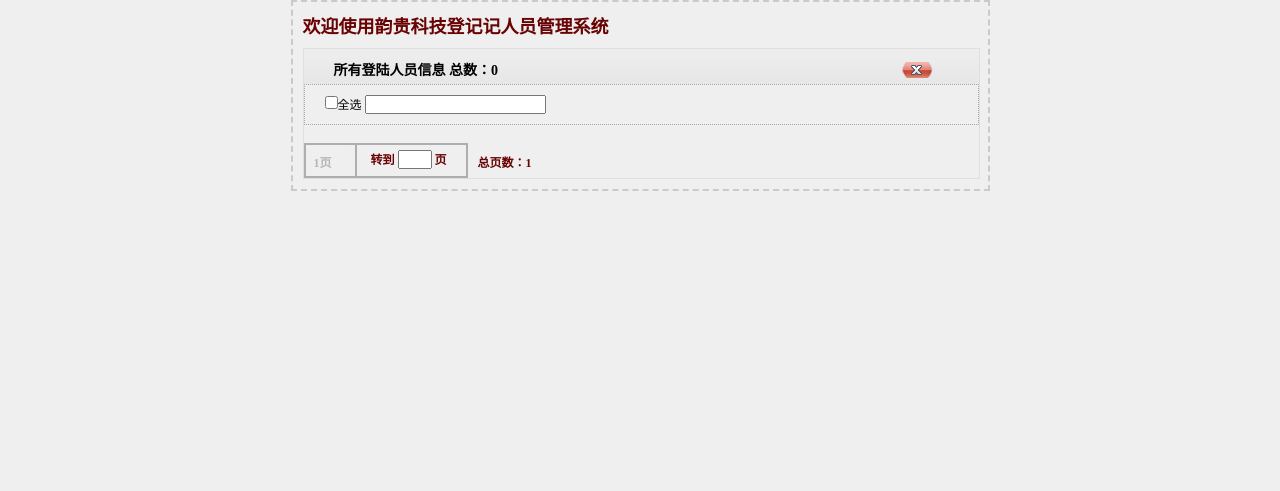
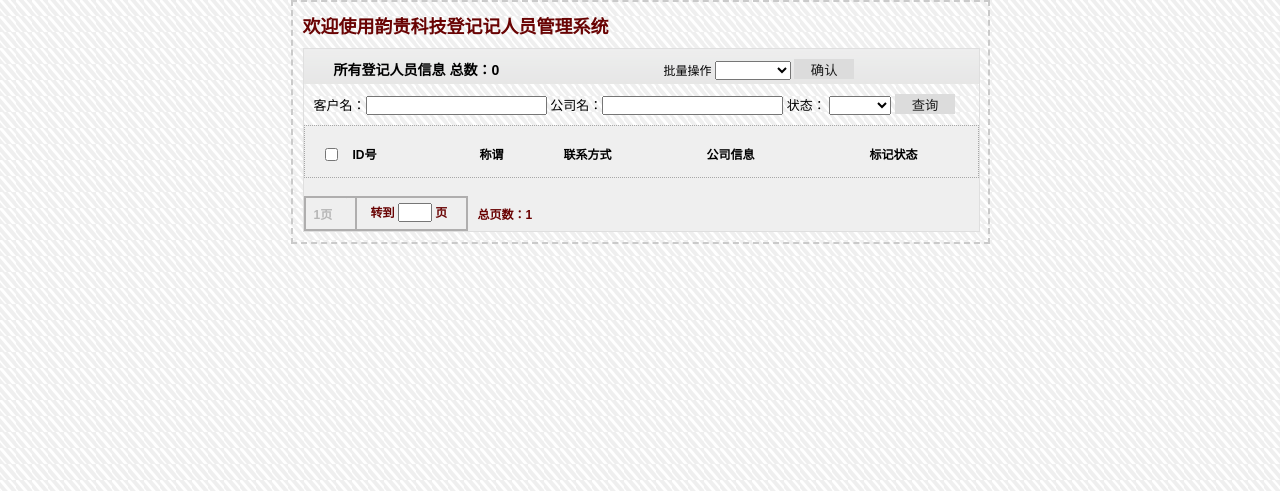
Before and after one commit to emailcar/register, a PHP site: page /include/all.php?page_number=1 in a window 1280 px wide. Shown: the top 491 px of the page. Run offline with PHP 8.4, Linux system fonts and the light colour scheme; data that the repository does not hold is empty; some libraries are stand-ins or nearby versions.

Commit message:
2013-8-9/*style demo*/
Signed-off-by: iscod <ascoon@163.com>

```diff
--- a/admin.php
+++ b/admin.php
@@ -14,7 +14,7 @@
             <li id="mian_meun_i"><img src="images/icon_home.png"/>后台主页</li>
             <li id="mian_meun_t"><img src="images/icon_pages.png"/>今日预登记</li>
             <li id="mian_meun_a"><img src="images/icon_posts.png"/>登记记录</li>
-            <li id="mian_meun_i"><img src="images/icon_pages.png"/>账户管理</li>
+            <li id="mian_meun_m"><img src="images/icon_pages.png"/>账户管理</li>
         </ul>
     </div><!--end page_left tag-->
     <div id="page_content">
--- a/css/index.css
+++ b/css/index.css
@@ -1,3 +1,6 @@
+/*******Powered by 韵贵科技***********/
+/*******author iscod******************/
+/*******blog www.iscod.com************/
 html,body{
 	margin: 0;
 	padding: 0;
@@ -5,6 +8,7 @@ html,body{
 body{
 	width: 1100px;
 	margin: 0 auto;
+	font-family: arial,'宋体';
 }
 div,h1,h2,h3,h4,h5,h6,ul,ol,li,p,a,img,form,input {
 	margin: 0;
@@ -15,7 +19,7 @@ a {
     color: #690303;
 }
 body {
-	background: #efefef;
+	background: url(../images/bg.png);
 	border: 2px dashed #CACACA;
 	width: 695px;
 }
@@ -35,20 +39,55 @@ body {
 	background: url(../images/h_bg.png);
 	height: 35px;
 }
+#new_batch {
+	margin: -20px 0 0 360px;
+	font-size: 12px;
+}
+#query_news {
+	margin: 10px;
+	font-size: 13px
+}
+#pag_content {
+	background: #efefef;
+}
 #h_cont h3{
 	font-size: 14px;
 	padding: 10px 0 0 30px;
 }
-#new_delete a {
+#new_delete_a{
+	margin: 0;
+}
+#new_delete_a a {
+	background: url(../images/delete.png) no-repeat;
+}
+.new_delete {
+	margin: -30px 0 0 620px;
+}
+.new_delete a {
 	float: right;
 	margin: -17px 38px 0 0;
 	height: 17px;
-	background: url(../images/delete.png) no-repeat;
+	background: url(../images/delete_a.png) no-repeat;
 	width: 40px;
 	display: block;
 	overflow: hidden;
 	line-height: 10em;
 }
+.button {
+	width: 60px;
+	height: 20px;
+	margin: 0;
+	background: #dcdcdc;
+	color: #1c1c1c;
+	padding: 0;
+	border: 0;
+	cursor: pointer;
+}
+.button:hover {
+	background: #690505;
+	color: #b2b2b2
+}
+/********today.php and all.php***********/
 li {
 	list-style: none;
 }
@@ -56,6 +95,7 @@ li.user_news {
     font-size: 12px;
     padding: 10px 20px;
     border: 1px dotted #A7A7A7;
+    height: 55px;
 }
 li.user_news:hover {
     background: rgb(189, 189, 189);
@@ -85,13 +125,15 @@ li#back_p_i {
 	font-weight: 700;
 
 }
-#page_set li ul li#print_p {
+#pag_content ul #page_set li ul li#print_p {
 	color: #B6B6B6;
 }
-#page_set li ul li{
+
+#pag_content ul #page_set li ul li{
 	float: left;
 	font-size: 12px;
 	color: #690303;
+	margin: 0;
     padding: 10px;
     height: 35px;
 }
@@ -112,3 +154,80 @@ li.back_p_3 {
 li.back_p_3:hover {
 	background: url(../images/ph_bg.png) -162px 0 no-repeat;
 }
+.sign_bg,.n_sign_bg {
+	margin: -40px 0 0 580px;
+	height: 20px;
+	width: 20px;
+	overflow: hidden;
+}
+.sign_bg {
+	background: url(../images/sign_bg.png);
+}
+.n_sign_bg {
+	background: url(../images/n_sign_bg.png);
+}
+.sign_bg a,.n_sign_bg a {
+	display: block;
+	height: 20px;
+	width: 20px;
+	line-height: 10em;
+}
+#pag_content ul li ul li {
+	float: left;
+	margin: 10px 15px 0 0;
+	line-height: 150%;
+}
+#user_news_o {
+	height: 31px;
+	font-weight: 600;
+}
+#user_news_a input {
+	margin: 2px 0 0 0;
+}
+#user_news_b {
+	padding: 0;
+}
+#user_news_c {
+	padding: 0 0 0 88px
+}
+#user_news_d {
+	padding: 0 0 0 45px;
+}
+#user_news_e {
+	padding: 0 0 0 80px;
+}
+#user_news_f {
+	padding: 0 0 0 100px
+}
+
+/*****manage.php ******/
+.page_c {
+	padding: 20px;
+}
+.page_c form {
+	margin: 10px;
+	padding: 10px;
+	border: 1px solid #E4E4E4;
+}
+.page_c p {
+	font-weight: 600;
+	font-size: 12px;
+	color: #884242;
+	margin: 10px 0;
+
+}
+input#new_password_a{
+	margin: 0 0 0 13px;
+}
+#add_staff {
+	float: left;
+	width: 45%;
+}
+/***********/
+/*****user_news.php*******/
+#sign_number {
+	margin: -16px 0 0 460px;
+	font-size: 12px;
+	font-weight: 600;
+}
+/*************************/
--- a/include/all.php
+++ b/include/all.php
@@ -6,27 +6,63 @@
 	<div id="content">
 		<div id="h_cont">
 			<h3>
-				所有登陆人员信息
+				所有登记人员信息
 				总数：<?php
 				require "mysql.php";
 				echo $number;?>
 			</h3>
-			<div id="new_delete"><a href="#">删除</a></div>
+			<div id="new_batch">
+				<form action="#" method="post">
+					批量操作
+					<select>
+						<option></option>
+						<option name="select_delete">删除</option>
+						<option name="c_call">标记</option>
+						<option name="c_call">取消标记</option>
+					</select>
+					<input type="submit" class="button" value="确认">
+				</form>
+			</div>
+			<!--
+				<div id="new_delete_a" class="new_delete"><a href="#">删除</a></div>
+			-->
 		</div><!--end _h_cont tag-->
+		<div id="query_news" >
+			<form action="#" method="post">
+				<label>客户名：<input type="text" name="news_name"></label>
+				<label>公司名：<input type="text" name="computer_name"></label>
+				<label>状态：
+					<select>
+						<option></option>
+						<option>已标记</option>
+						<option>未标记</option>
+					</select>
+				</label>
+				<input type="submit" class="button" value="查询">
+			</form>
+		</div>
 		<div id="pag_content">
 			<ul>
-				<li class="user_news">
-					<form action="" method="post">
-						<input id="check1" type="checkbox" name="all_box">全选
-						<input type="text">
-					</form>
+				<li id="user_news_o" class="user_news">
+					<ul>
+						<li id="user_news_a">
+							<form action="" method="post">
+								<input id="check1" type="checkbox" name="all_box">
+							</form>
+						</li>
+						<li id="user_news_b">ID号</li>
+						<li id="user_news_c">称谓</li>
+						<li id="user_news_d">联系方式</li>
+						<li id="user_news_e">公司信息</li>
+						<li id="user_news_f">标记状态</li>
+					</ul>
 				</li>
-
 				<?php
 				$x = 'all';
 				require 'function.php';?>
 			</ul>
 		</div><!--end page_content tag-->
+
 	</div>
 	<div id="footer">
 	</div>
--- a/include/common.inc
+++ b/include/common.inc
@@ -36,5 +36,6 @@ $copyright_list = 'http://www.iscod.com';//版权博客网址
 	$user_objective = $user_news['21'];
 	$user_interest = $user_news['22'];
 	$user_road = $user_news['23'];
+	$user_sign = $user_news['24'];
 //
 ?>
--- a/include/function.php
+++ b/include/function.php
@@ -41,12 +41,24 @@
 					for($i=0;$i<$number_a;$i++){
 						$user_news = mysql_fetch_array($f,MYSQL_NUM);
 						require 'common.inc';
-							echo '<li id="user_news_'.$id.'" class="user_news" value="'.$id.'">';
-								echo '<a href="user_news.php?user_id='.$id.'">';
-									echo '<p><input type="checkbox" value="1" name="box"/>';
-										echo '&nbspID号：'.$id.' 称呼：'.$user_last_name.$user_first_name.'-'.$user_title.' 职位：'.$user_job .' 手机号：'.$user_mobile.'';
-									echo '<p style="margin: 0px 0 0 25px;"> 公司：'.$user_company.' 电话：'.$user_tel_area.'-'.$user_tel.' 电子邮件：'.$user_email = $user_news['16'].' </p>';
-							echo '</a></li>';
+						echo '<li id="user_news_'.$id.'" class="user_news" value="'.$id.'">';
+							echo '<ul>';
+								echo '<a href="user_news.php?user_id='.$id.'&user_sign='.$user_sign.'">';
+									echo '<li><input type="checkbox" value="'.$id.'" name="box"/></li>';
+									echo '<li>ID号：'.$id.'<br>'.$user_date.'</li>';
+									echo '<li>称呼：'.$user_last_name.$user_first_name.'<br/>职位：'.$user_job .'</li>';
+								echo '</a>';
+									echo '<li>手机号：'.$user_mobile.'<br/>电子邮箱：'.$user_email.'</li>';
+									echo '<li>公司：'.$user_company.'<br/>电话：'.$user_tel_area.'-'.$user_tel.'</li>';
+									if($user_sign==0){
+										echo '<li><div class="n_sign_bg"><a href="#" title="添加标记">标记</a></div></li>';
+
+									}else {
+										echo '<li><div class="sign_bg"><a href="#" title="取消标记">取消标记</a></div></li>';
+									}
+									echo '<li><div class="new_delete"><a href="#" title="删除">删除</a></div></li>';
+							echo '</ul>';
+						echo '</li>';
 					}
 				}
 				if($print_number==''){
--- a/js/url.js
+++ b/js/url.js
@@ -9,7 +9,10 @@ $(document).ready(function(){
 	})
 	$("li#mian_meun_a").click(function(){
 		$('#frame_content').attr('src','include/all.php')
-		$('#frame_content').attr('height','950px')
+		$('#frame_content').attr('height','1500px')
 
 	})
+	$("li#mian_meun_m").click(function(){
+		$('#frame_content').attr('src','include/manage.php')
+	})
 })
--- a/template/header.php
+++ b/template/header.php
@@ -14,8 +14,7 @@
         body{
             font-family: "宋体","Times New Roman",Georgia,Serif;
         }
-
-
+        /***
         #header h1{
             font-size: 1em;
             font-weight: 700;
@@ -63,6 +62,7 @@
         li#print_p:hover{
             background: #fff;
         }
+        **/
     </style>
         <link href="css/style.css" rel="stylesheet" type="text/css" />
         <script src="http://ajax.aspnetcdn.com/ajax/jQuery/jquery-1.8.0.js"></script>
```
Also changed, not shown: css/style.css (+9 -6 lines), include/manage.php (added, +53 -0 lines), include/today.php (+30 -5 lines), include/user_news.php (+10 -1 lines), images/bg.png (added), images/delete_a.png (added), images/n_sign_bg.png (added), images/sign_bg.png (added).
